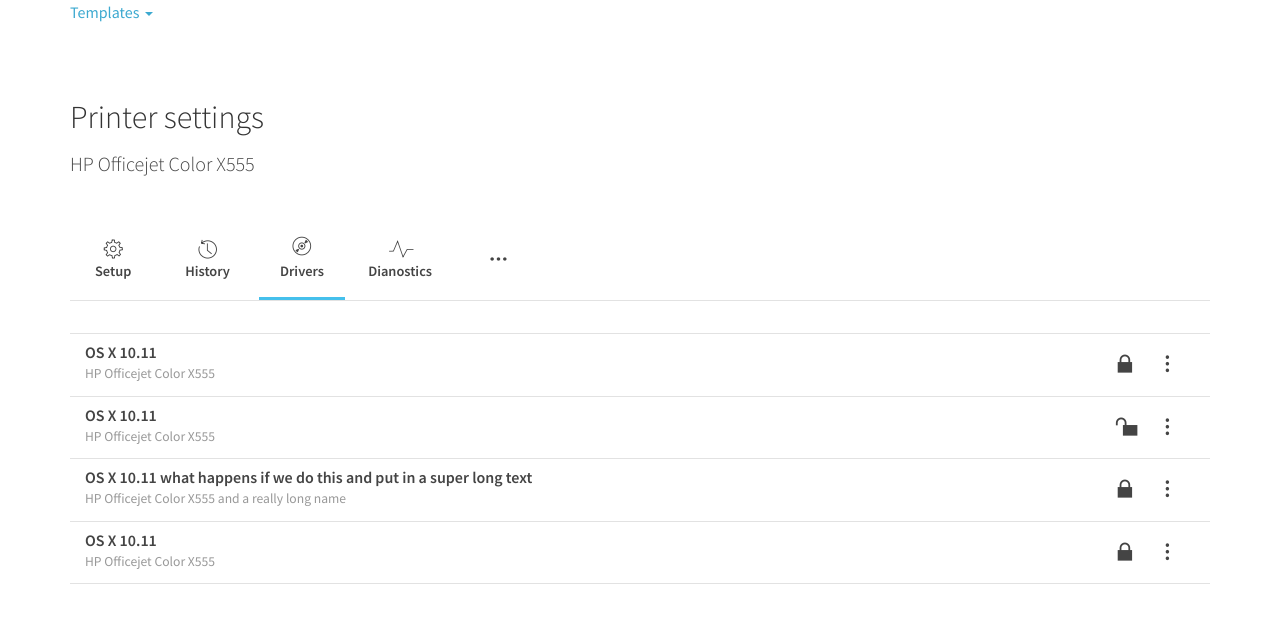
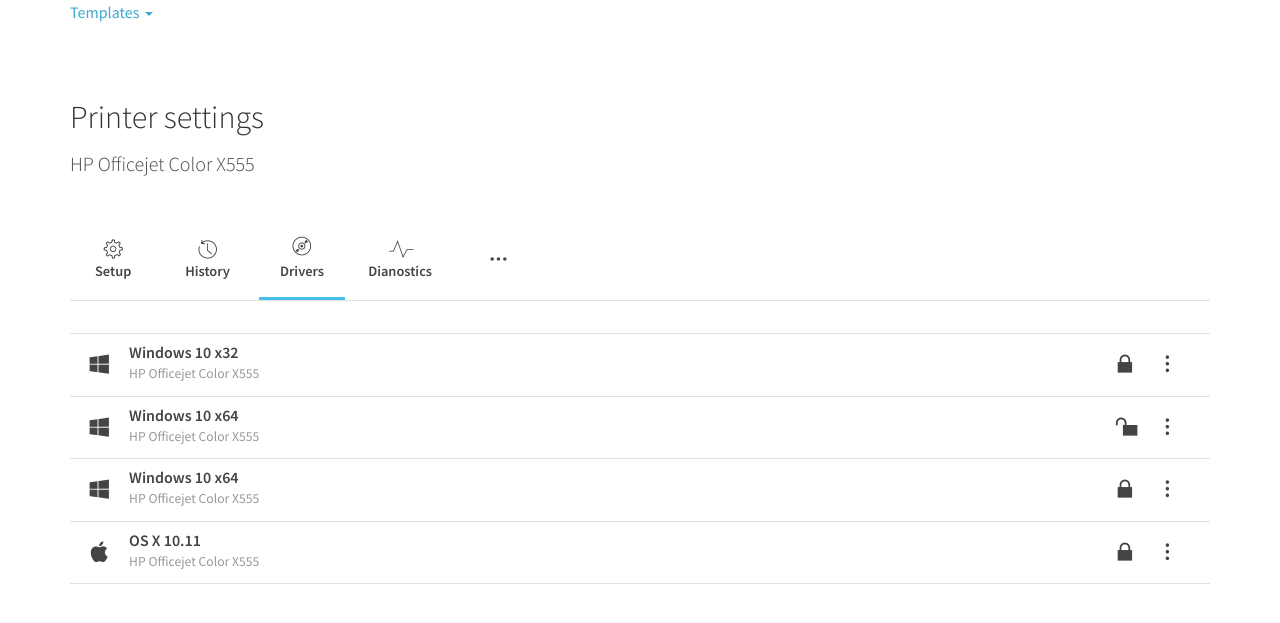
Before and after one commit to aakjaer/form-stuff, a Jekyll site: the page built from templates/printers/settings/index.html, in a window 1280 px wide. Shown: the top 623 px of the page. Built offline with Jekyll 4.4.1, drawn with Linux system fonts in a browser that asks for light colours; nearby versions of some CDN libraries.

Commit message:
Adding driver OS icons

```diff
--- a/_data/content.yml
+++ b/_data/content.yml
@@ -1,14 +1,14 @@
 drivers:
-  - title: OS X 10.11
-    os: win
+  - title: Windows 10 x32
+    os: windows
+    printer: HP Officejet Color X555
+  - title: Windows 10 x64
+    os: windows
+    printer: HP Officejet Color X555
+    locked: true
+  - title: Windows 10 x64
+    os: windows
     printer: HP Officejet Color X555
   - title: OS X 10.11
-    os: win
+    os: apple
     printer: HP Officejet Color X555
-    locked: true
-  - title: OS X 10.11 what happens if we do this and put in a super long text
-    os: win
-    printer: HP Officejet Color X555 and a really long name
-  - title: OS X 10.11
-    os: win
-    printer: HP Officejet Color X555
--- a/assets/_scss/_list.scss
+++ b/assets/_scss/_list.scss
@@ -25,7 +25,9 @@
 .list__col {
 	display: table-cell;
 	vertical-align: middle;
-	padding: 10px 15px;
+	padding-top: 10px;
+	padding-bottom: 10px;
+	padding-left: $grid-gutter-width / 2;
 	border-top: 1px solid $separator-color;
 
 	// reset bootstrap columns
@@ -94,6 +96,11 @@
 	@include transition(background 0.25s);
 }
 
+.list__col:last-child {
+	padding-right: $grid-gutter-width / 2;
+}
+
+
 // last list item needs bottom border
 .list__item:last-child .list__col {
 	border-bottom: 1px solid $separator-color;
@@ -119,8 +126,13 @@
 
 // inline actions are in a overflow/dropdown menu
 
+.list__item-icon {
+	width: 30px;
+	font-size: 1.3em;
+}
+
 .list__item-actions {
-	width: 25%;
+	width: 35%;
 	text-align: right;
 	@extend .list-unstyled;
 
--- a/templates/printers/settings/index.html
+++ b/templates/printers/settings/index.html
@@ -200,6 +200,9 @@ include: list-checkboxes
 				<!-- list item -->
 				{% for driver in site.data.content.drivers %}
 					<div class="list__item">
+						<div class="list__col list__item-icon">
+							<i class="icon-{{ driver.os }}"></i>
+						</div>
 						<div class="list__col">
 							<b class="list__item-title">{{ driver.title }}</b>
 							<span class="list__item-description">{{ driver.printer }}</span>
```
Also changed, not shown: 3 other files.
